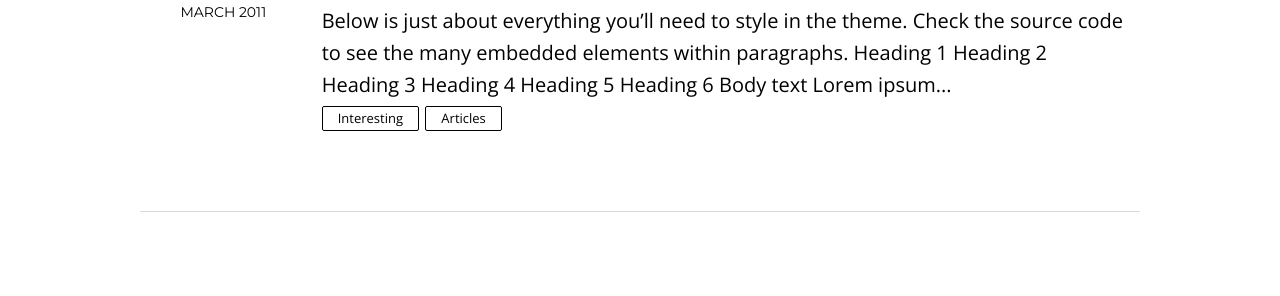
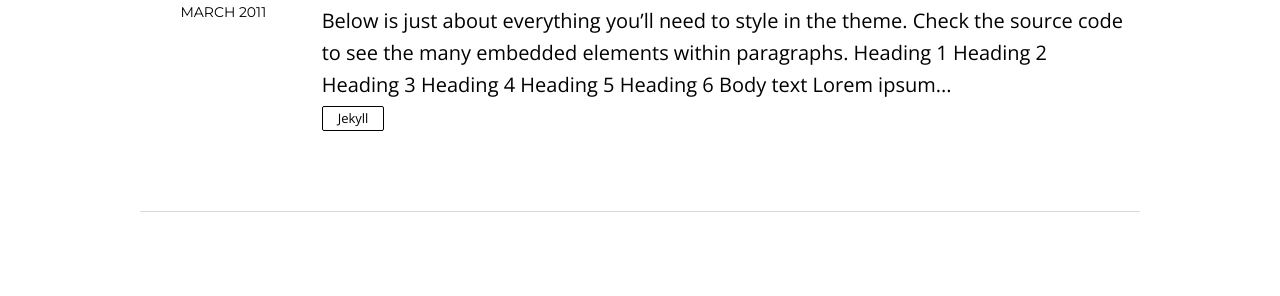
Before and after one commit to dallaszkorben/dallaszkorben.github.io, a Jekyll site: the page built from index.html, in a window 1280 px wide. Shown: the part 1679-1975 px from the top of the page. Built offline with Jekyll 4.4.1, drawn with Linux system fonts in a browser that asks for light colours; nearby versions of some CDN libraries; the list of posts is cut into pages by our own code.

Commit message:
Update 2011-03-10-theme-elements.md

```diff
--- a/_posts/2011-03-10-theme-elements.md
+++ b/_posts/2011-03-10-theme-elements.md
@@ -5,7 +5,7 @@ description: >-
   Just about everything you'll need to style in the theme: headings, paragraphs,
   blockquotes, tables, code blocks, and more.
 modified: 'Fri May 31 2013 02:00:00 GMT+0200 (CEST)'
-category: articles
+category:  Jekyll
 tags: sample post
 imagefeature: cover6.jpg
 comments: true
@@ -14,7 +14,7 @@ published: true
 mathjax: false
 featured: false
 categories:
-  - interesting
+  - Jekyll
 ---
 
 Below is just about everything you'll need to style in the theme. Check the source code to see the many embedded elements within paragraphs.
```
